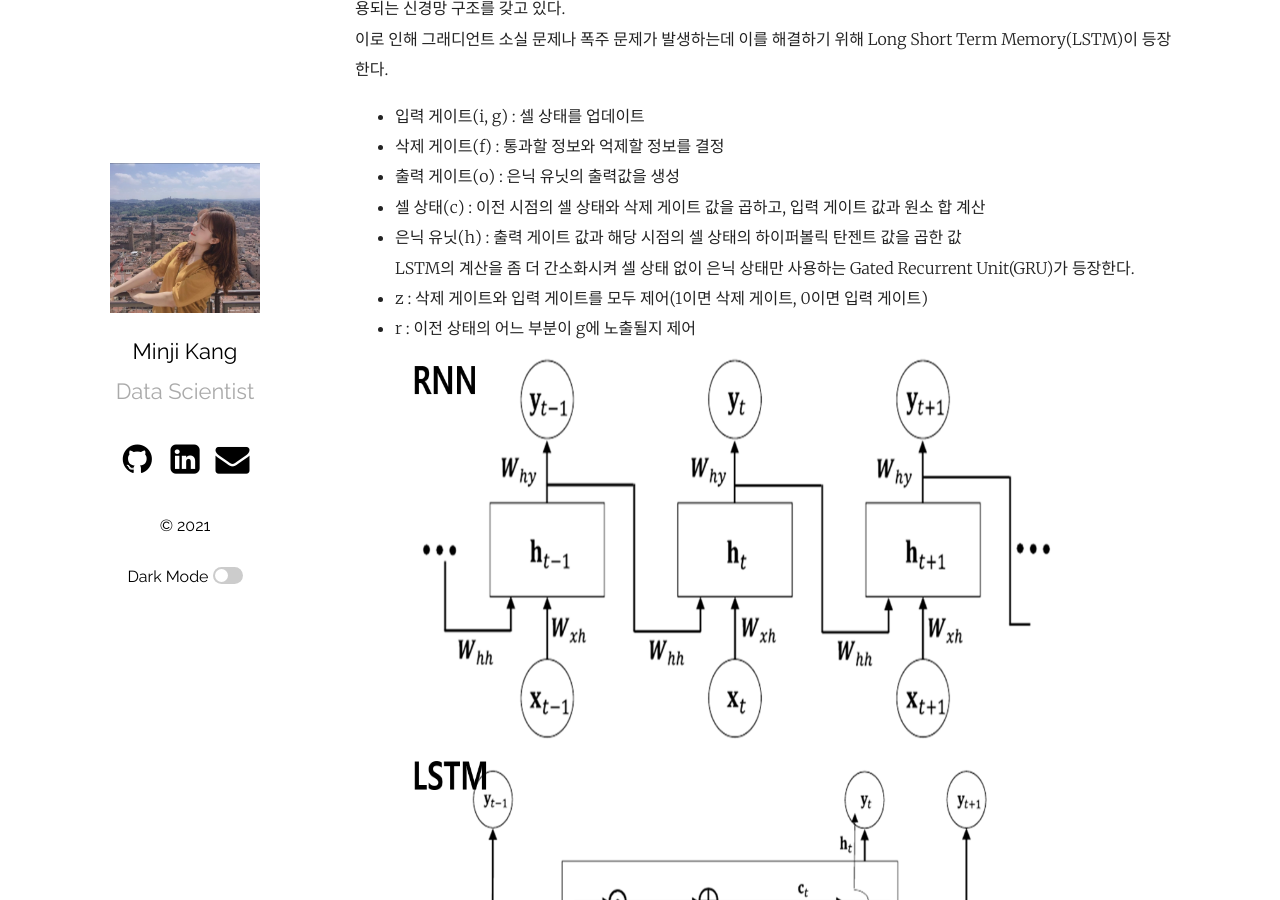
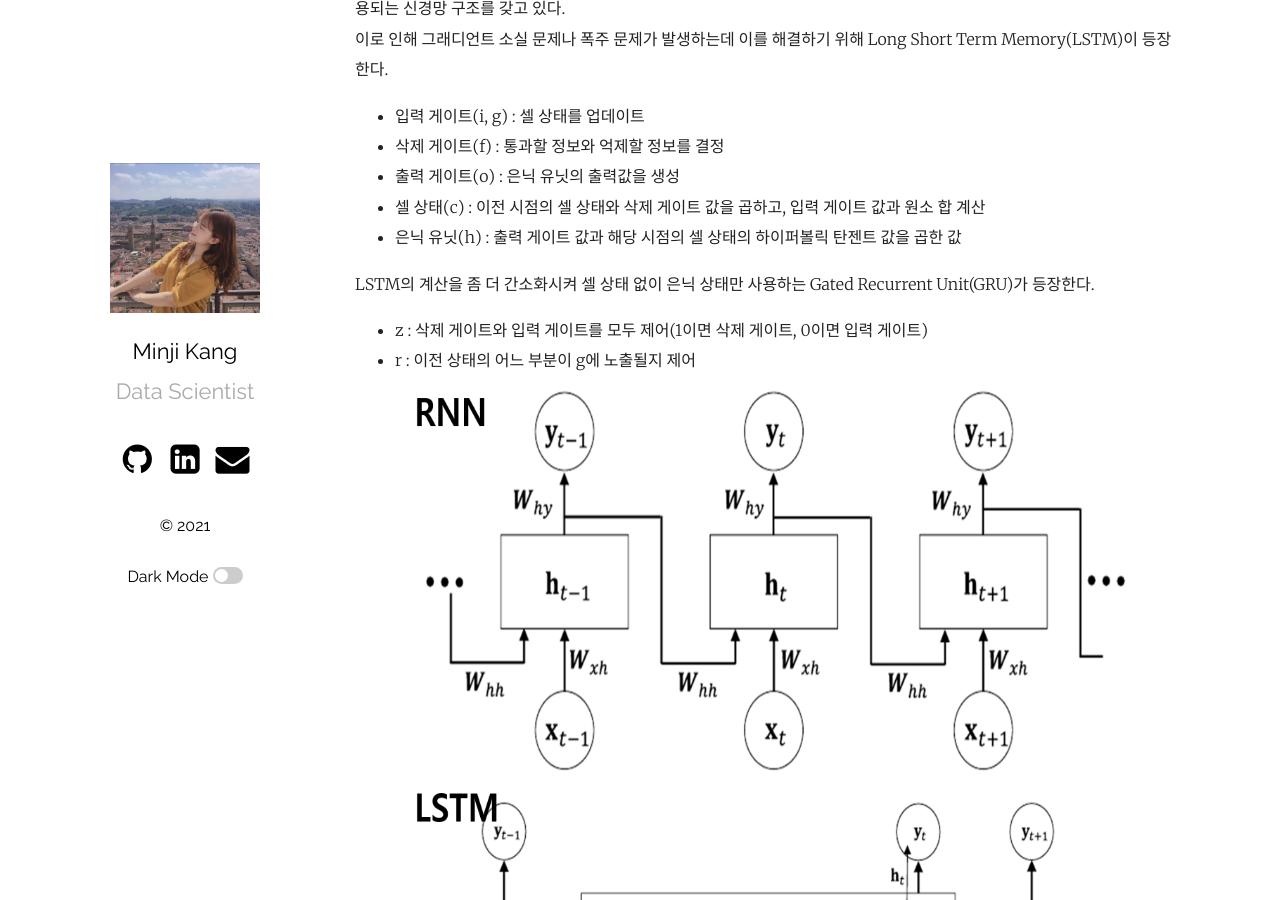
Before and after one commit to mmminji/mmminji.github.io, a Jekyll site: the page built from _posts/2021-06-24-선통머12장(2).markdown, in a window 1280 px wide and 900 px high, scrolled down 1510 px. Built offline with Jekyll 4.4.1, drawn with Linux system fonts in a browser that asks for light colours; comment, search, counter and statistics services are not loaded.

Commit message:
2021-06-28-post-add RNN

```diff
--- a/_posts/2021-06-24-선통머12장(2).markdown
+++ b/_posts/2021-06-24-선통머12장(2).markdown
@@ -25,10 +25,11 @@ Recurrent Neural Network(순환 신경망, RNN)는 시퀀스 데이터를 처리
 - 출력 게이트(o) : 은닉 유닛의 출력값을 생성
 - 셀 상태(c) : 이전 시점의 셀 상태와 삭제 게이트 값을 곱하고, 입력 게이트 값과 원소 합 계산
 - 은닉 유닛(h) : 출력 게이트 값과 해당 시점의 셀 상태의 하이퍼볼릭 탄젠트 값을 곱한 값
+
 LSTM의 계산을 좀 더 간소화시켜 셀 상태 없이 은닉 상태만 사용하는 Gated Recurrent Unit(GRU)가 등장한다.
 - z : 삭제 게이트와 입력 게이트를 모두 제어(1이면 삭제 게이트, 0이면 입력 게이트)
 - r : 이전 상태의 어느 부분이 g에 노출될지 제어
-![](https://github.com/mmminji/mmminji.github.io/blob/main/assets/post_pics/12.5-RNN.png?raw=true){: width="700" height="1400"}
+![](https://github.com/mmminji/mmminji.github.io/blob/main/assets/post_pics/12.5-RNN.png?raw=true){: width="800" height="1400"}
 
 
 이 내용은 **선형대수와 통계학으로 배우는 머신러닝 with 파이썬 : 최적화 개념부터 텐서플로를 활용한 딥러닝까지** 책을 기반으로 공부한 자료입니다.
```
